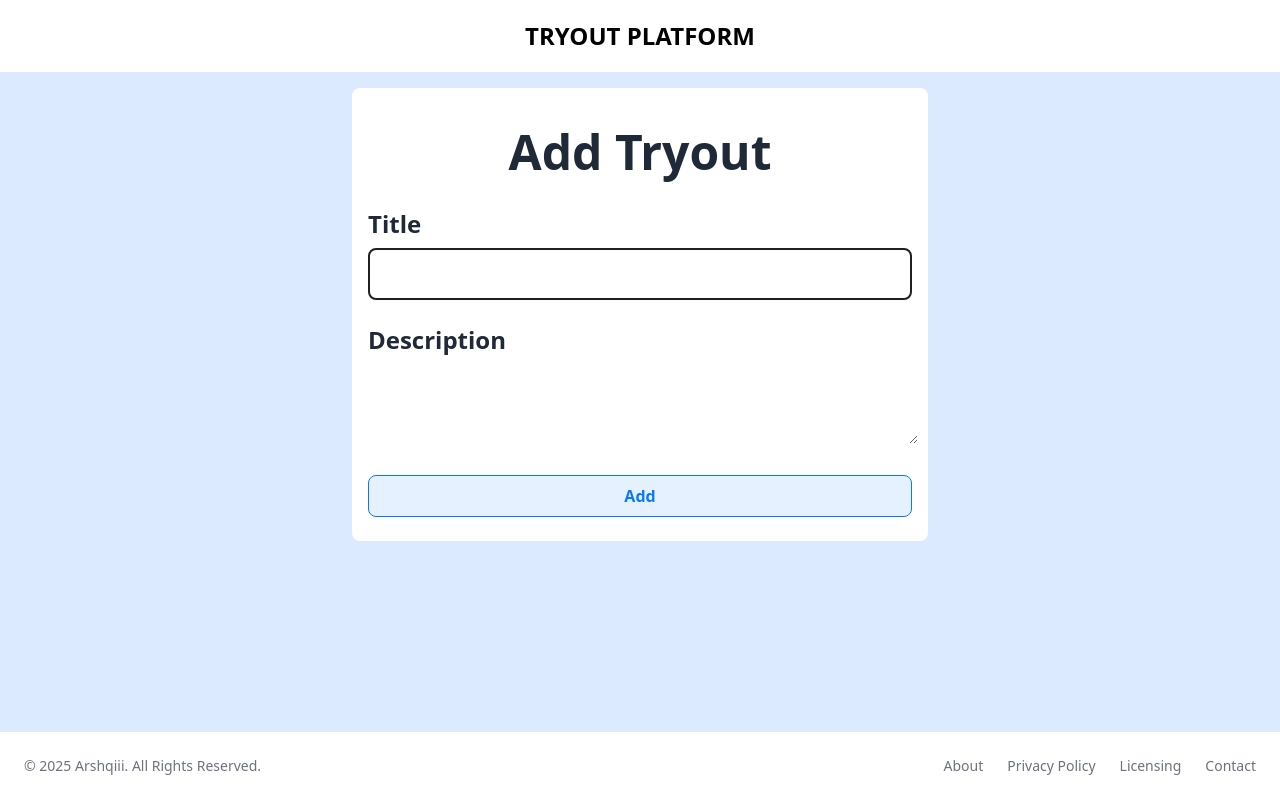
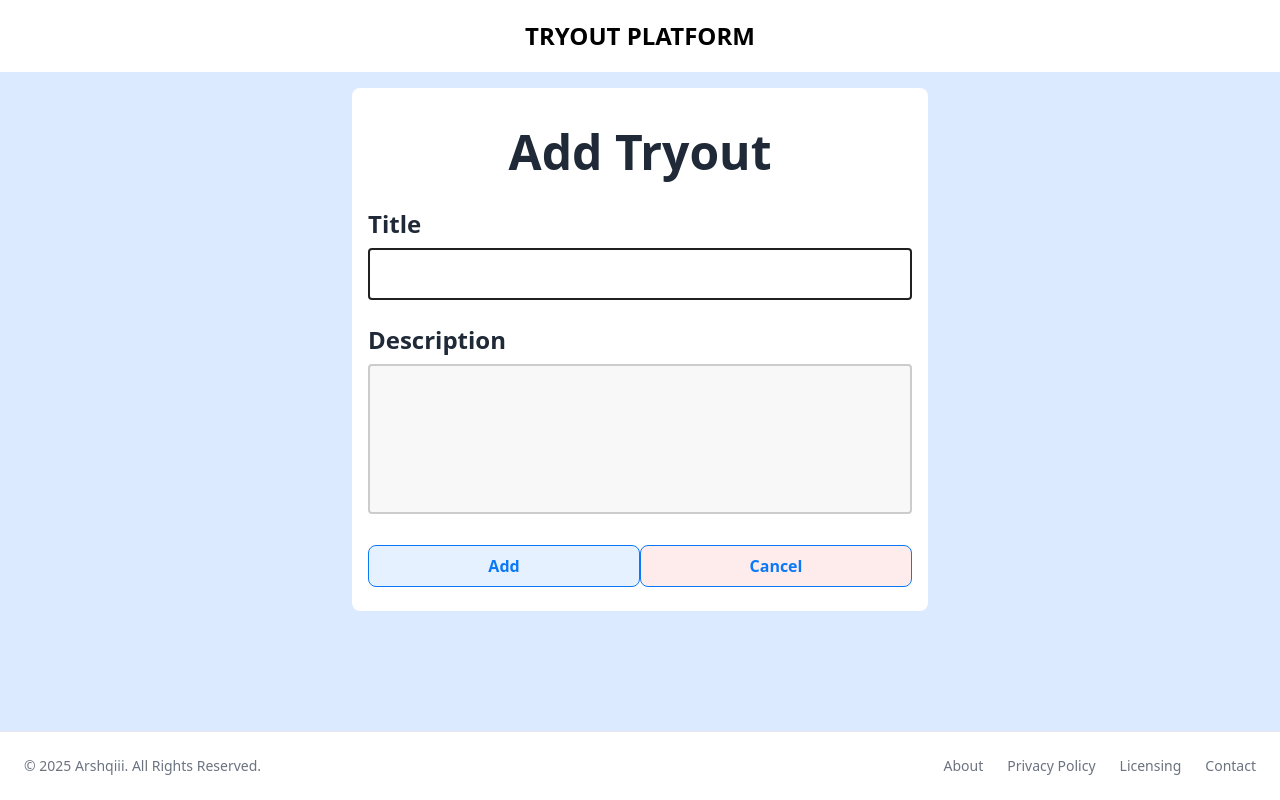
Before and after one commit to arshqiii/Tugas-OPREC-RISTEK-WebDev, a Django app: page /create-tryout/ in a window 1280 px wide. Run offline with Django 5.2, Linux system fonts and the light colour scheme; some libraries are stand-ins or nearby versions.

Commit message:
added cancel button to add & edit tryout form

```diff
--- a/main/templates/addTryout/index.html
+++ b/main/templates/addTryout/index.html
@@ -16,15 +16,9 @@
                 <label for="{{ field.id_for_label }}" class="mb-2 font-semibold text-gray-800 text-2xl">
                     {{ field.label }}
                 </label>
-                <div class="w-full text-2xl rounded-lg">
+                <div class="w-full text-2xl rounded-xl">
                     {{ field }}
                 </div>
-                {% if field.help_text %}
-                <p class="mt-1 text-sm text-gray-100">{{ field.help_text }}</p>
-                {% endif %}
-                {% for error in field.errors %}
-                <p class="mt-1 text-sm text-blue-600">{{ error }}</p>
-                {% endfor %}
             </div>
             {% endfor %}
             <div class="flex justify-center mt-6 pb-2">
@@ -32,32 +26,35 @@
                     class="group relative w-full bg-[#0b79f7] hover:bg-opacity-100 hover:text-white bg-opacity-10 text-[#0b79f7] border border-[#0b79f7] font-bold py-2 px-4 rounded-lg transition duration-300 ease-in-out transform flex-row space-x-2 flex items-center justify-center">
                     Add
                 </button>
+                <a href="{% url 'main:show_main' %}"
+                    class="group relative w-full bg-red-500 hover:bg-opacity-100 hover:text-white bg-opacity-10 text-[#0b79f7] border border-[#0b79f7] font-bold py-2 px-4 rounded-lg transition duration-300 ease-in-out transform flex-row space-x-2 flex items-center justify-center">
+                    Cancel
+                </a>
             </div>
         </form>
     </div>
     <style>
-        input, select {
+        input {
             border-width: 2px;
             border-color: #202020;
             background-color: white;
             color: black;
             width: 100%;
             padding: 0.5rem 0.75rem;
-            border-radius: 0.5rem;
-            appearance: none;
-            outline: none;
+            border-radius: 4px;
             font-size: 0.875rem;
         }
 
-        input:focus, select:focus {
-            border-color: #0b79f7;
-            box-shadow: 0 0 0 3px rgba(11, 121, 247, 0.5);
-        }
-
         textarea {
-            max-height: 80px;
-            max-width: 550px;
-            resize: horizontal;
+            width: 100%;
+            height: 150px;
+            padding: 12px 20px;
+            box-sizing: border-box;
+            border: 2px solid #ccc;
+            border-radius: 4px;
+            background-color: #f8f8f8;
+            font-size: 16px;
+            resize: none;
         }
     </style>
 </div>
```
Also changed, not shown: main/templates/editTryout/index.html (+13 -3 lines).
